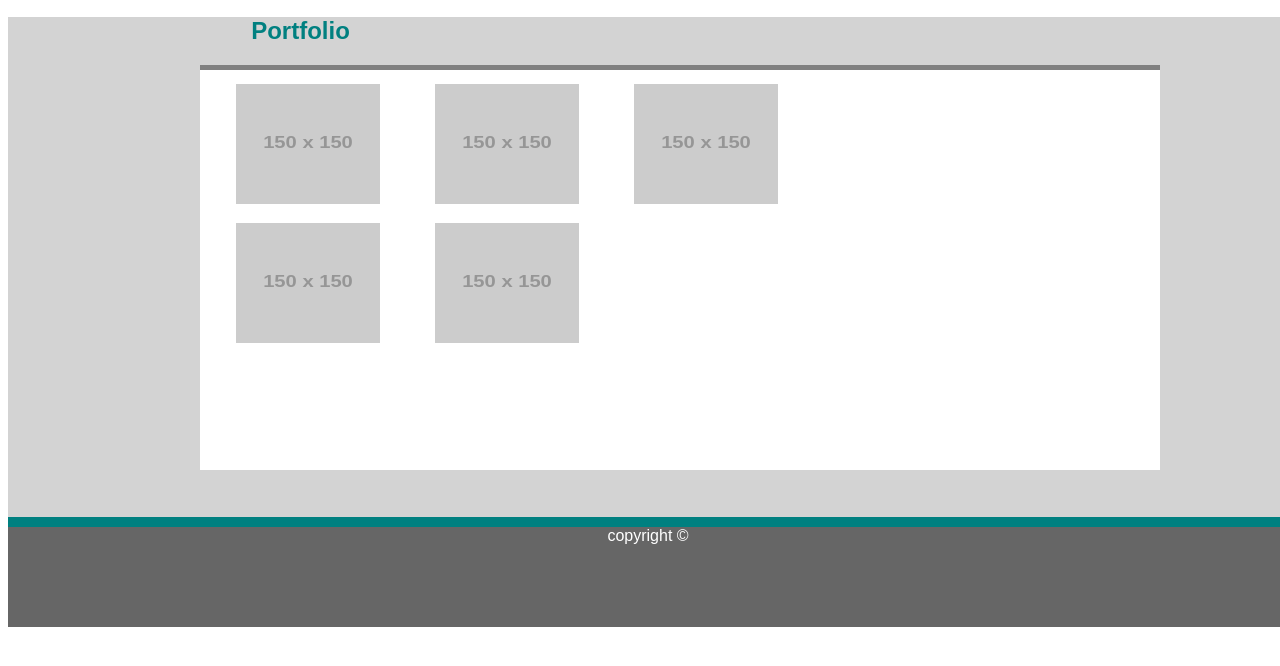
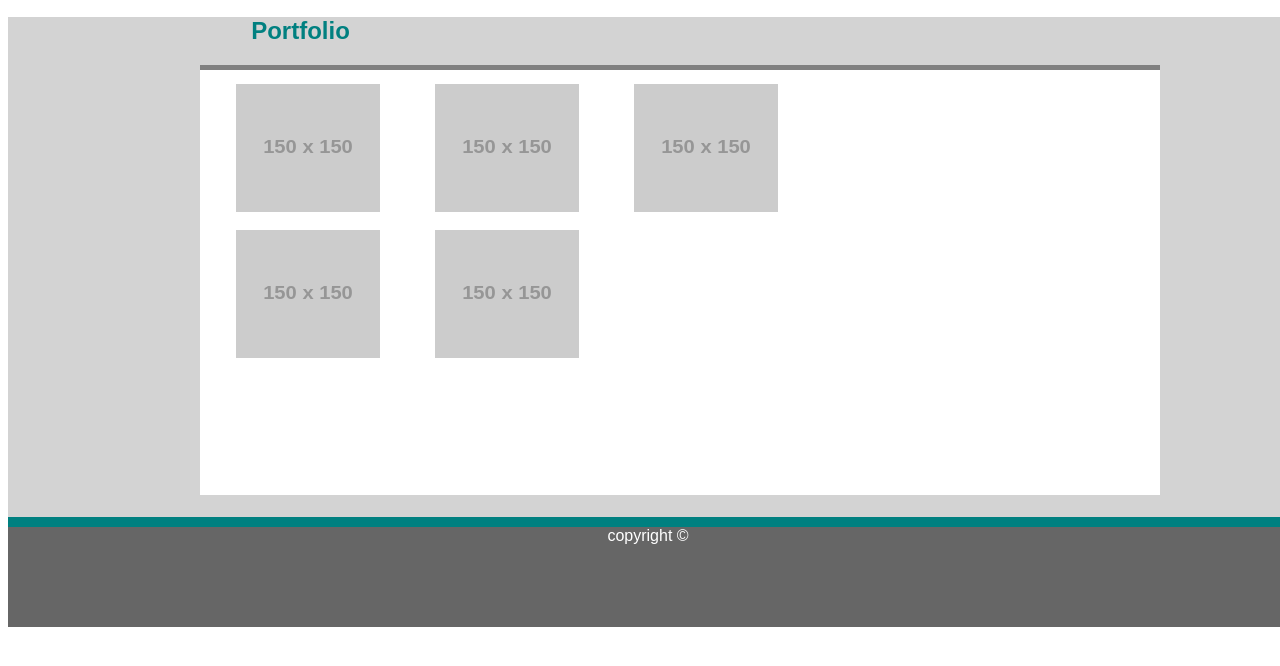
Before and after one commit to dpotts1980/Basic-Portfolio, a plain HTML site: page portfolio.html in a window 1280 px wide. Shown: the part 100-766 px from the top of the page. Drawn offline with Linux system fonts and the light colour scheme; placeholder pictures from the web are drawn by us.

Commit message:
homework

```diff
--- a/assets/css/style.css
+++ b/assets/css/style.css
@@ -39,16 +39,14 @@
        font-family: 'Arial', 'Helvetica Neue', Helvetica, sans-serif;
     }
 
+    section {
+        background-color: lightgrey;
+        height: 500px;
+    }
+
     h1 {
         margin-left: 30%;
     }
-
-   section {
-       background-image: url('assets/images/concreteSeamless.png');
-       background-color: lightgrey;
-       height: 500px;
-
-   }
    #container {
        background-color: lightgrey;
        width: 960px;
@@ -69,7 +67,7 @@
        display: block;
        background-color: white;
        width: 960px;
-       height: 80%;
+       height: 85%;
        margin-left: 15%;
        margin-right: 15%;
        padding: 0%;
--- a/portfolio.html
+++ b/portfolio.html
@@ -1,5 +1,5 @@
 <!DOCTYPE html>
-<html>
+<html lang="en">
 <head>
  <div class="my-name">
 Dan Potts
@@ -32,3 +32,4 @@ Dan Potts
         copyright ©
 </footer>
 </body>
+</html>
```
Also changed, not shown: contact.html (+1 -1 lines), index.html (+4 -3 lines).
